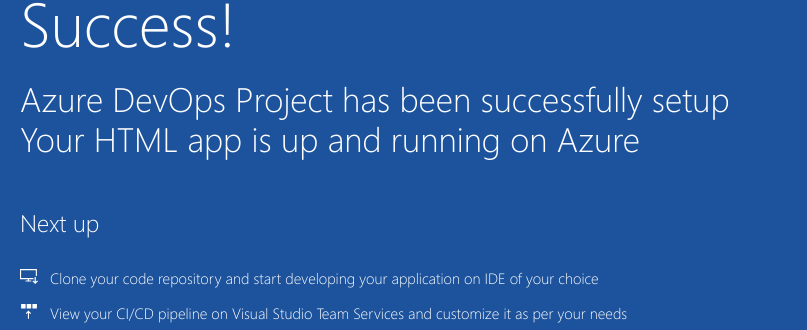
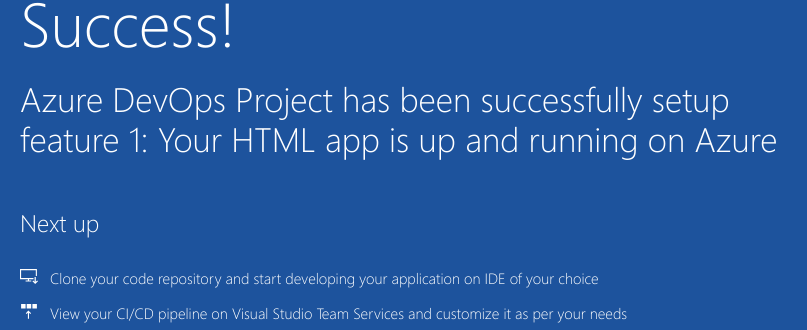
Before and after one commit to gau12345/Assignment_Day_03, a plain HTML site: page sample-project/index.html in a window 1280 px wide. Shown: the part 392-722 px from the top of the page, 205-1012 px from the left. Drawn offline with Linux system fonts and the light colour scheme.

Commit message:
index.html modified regarding feature 1 b1

```diff
--- a/sample-project/index.html
+++ b/sample-project/index.html
@@ -20,7 +20,7 @@
             <div class="content-body">
                 <div class="success-text">Success!</div>
                 <div class="description line-1"> Azure DevOps Project has been successfully setup</div>
-                <div class="description line-2"> Your HTML app is up and running on Azure</div>
+                <div class="description line-2"> feature 1: Your HTML app is up and running on Azure</div>
                 <div class="next-steps-container">
                     <div class="next-steps-header">Next up</div>
                     <div class="next-steps-body">
```
